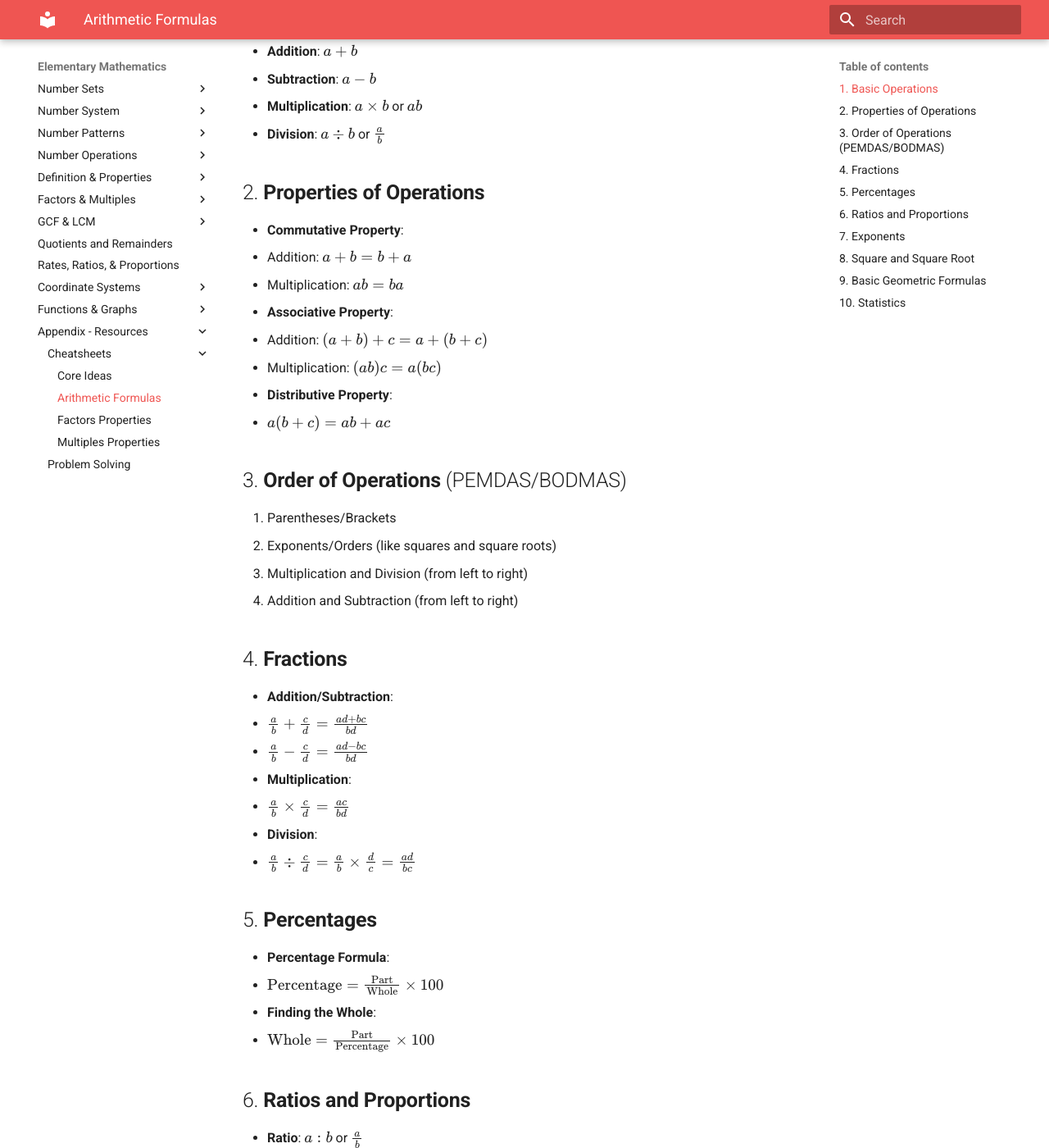
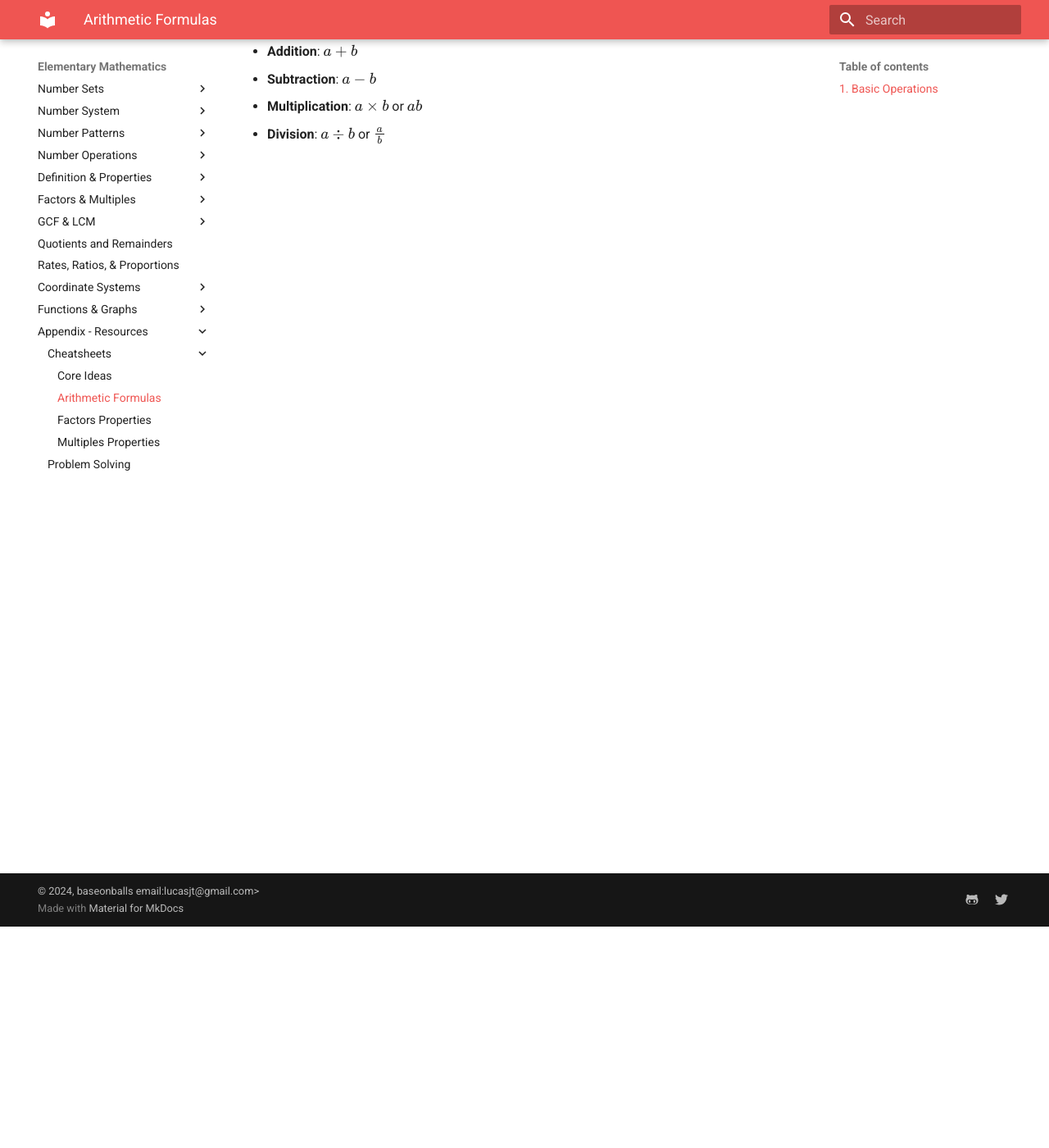
Before and after one commit to baseonballs/mpower-sitedocs, an MkDocs documentation site: the page built from site-docs/mathematics/elem/resources/cheat-sheets/arith-formulas.md, in a window 1280 px wide and 1400 px high, scrolled down 270 px. Shown: the whole window at 82% size. Built offline with MkDocs 1.6.1 and Material for MkDocs 9.7.7, drawn with Linux system fonts in a browser that asks for light colours; formulas are drawn with MathJax 3; some of the changed text lies outside the part shown.

```diff
--- a/site-docs/mathematics/elem/resources/cheat-sheets/arith-formulas.md
+++ b/site-docs/mathematics/elem/resources/cheat-sheets/arith-formulas.md
@@ -6,69 +6,3 @@
 - **Subtraction**: \( a - b \)
 - **Multiplication**: \( a \times b \) or \( ab \)
 - **Division**: \( a \div b \) or \( \frac{a}{b} \)
-
-## 2. **Properties of Operations**
-
-- **Commutative Property**:
-  - Addition: \( a + b = b + a \)
-  - Multiplication: \( ab = ba \)
-- **Associative Property**:
-  - Addition: \( (a + b) + c = a + (b + c) \)
-  - Multiplication: \( (ab)c = a(bc) \)
-- **Distributive Property**:
-  - \( a(b + c) = ab + ac \)
-
-## 3. **Order of Operations** (PEMDAS/BODMAS)
-
-1. Parentheses/Brackets
-2. Exponents/Orders (like squares and square roots)
-3. Multiplication and Division (from left to right)
-4. Addition and Subtraction (from left to right)
-
-## 4. **Fractions**
-
-- **Addition/Subtraction**:
-  - \( \frac{a}{b} + \frac{c}{d} = \frac{ad + bc}{bd} \)
-  - \( \frac{a}{b} - \frac{c}{d} = \frac{ad - bc}{bd} \)
-- **Multiplication**:
-  - \( \frac{a}{b} \times \frac{c}{d} = \frac{ac}{bd} \)
-- **Division**:
-  - \( \frac{a}{b} \div \frac{c}{d} = \frac{a}{b} \times \frac{d}{c} = \frac{ad}{bc} \)
-
-## 5. **Percentages**
-
-- **Percentage Formula**:
-  - \( \text{Percentage} = \frac{\text{Part}}{\text{Whole}} \times 100 \)
-- **Finding the Whole**:
-  - \( \text{Whole} = \frac{\text{Part}}{\text{Percentage}} \times 100 \)
-
-## 6. **Ratios and Proportions**
-
-- **Ratio**: \( a:b \) or \( \frac{a}{b} \)
-- **Proportion**: If \( \frac{a}{b} = \frac{c}{d} \), then \( ad = bc \)
-
-## 7. **Exponents**
-
-- \( a^m \times a^n = a^{m+n} \)
-- \( \frac{a^m}{a^n} = a^{m-n} \)
-- \( (a^m)^n = a^{mn} \)
-
-## 8. **Square and Square Root**
-
-- **Square of a Number**: \( a^2 \)
-- **Square Root**: \( \sqrt{a} \)
-
-## 9. **Basic Geometric Formulas**
-
-- **Area of Rectangle**: \( A = l \times w \)
-- **Area of Triangle**: \( A = \frac{1}{2} \times b \times h \)
-- **Area of Circle**: \( A = \pi r^2 \)
-- **Perimeter of Rectangle**: \( P = 2(l + w) \)
-- **Circumference of Circle**: \( C = 2\pi r \)
-
-## 10. **Statistics**
-
-- **Mean (Average)**:
-  - \( \text{Mean} = \frac{\text{Sum of Values}}{\text{Number of Values}} \)
-- **Median**: Middle value in a sorted list.
-- **Mode**: Most frequently occurring value.
```
